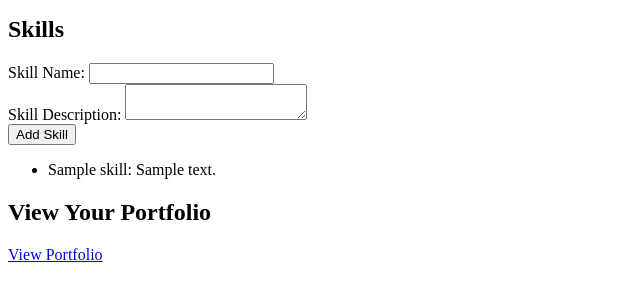
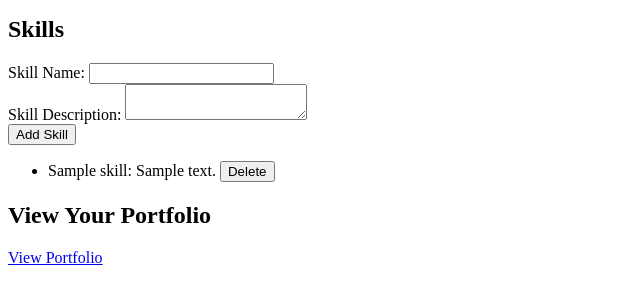
Before and after one commit to alinelmuller/dev-portfolio, a Django app: page /cms/1/ in a window 1280 px wide. Shown: the part 252-556 px from the top of the page, without its empty margins (0-640 px from the left). Run offline with Django 5.2, Linux system fonts and the light colour scheme; tables that the repository leaves empty hold one stand-in row (values such as "Sample post").

Commit message:
CMS adding delete to skills

```diff
--- a/main_app/templates/cms/index.html
+++ b/main_app/templates/cms/index.html
@@ -55,7 +55,13 @@
         {% endif %}
         <ul>
             {% for skill in portfolio.skills_set.all %}
-                <li>{{ skill.skill_name }}: {{ skill.skill_description }}</li>
+                <li>
+                    {{ skill.skill_name }}: {{ skill.skill_description }}
+                    <form method="post" action="{% url 'delete_skill' skill.id %}" style="display:inline;">
+                        {% csrf_token %}
+                        <button type="submit">Delete</button>
+                    </form>
+                </li>
             {% endfor %}
         </ul>
     {% else %}
--- a/main_app/templates/users/me.html
+++ b/main_app/templates/users/me.html
@@ -59,6 +59,10 @@
             <div class="card">
                 <h3>{{ skill.skill_name }}</h3>
                 <p>{{ skill.skill_description }}</p>
+                <form method="post" action="{% url 'delete_skill' skill.id %}" style="display:inline;">
+                    {% csrf_token %}
+                    <button type="submit">Delete</button>
+                </form>
             </div>
             {% endfor %}
         </div>
--- a/main_app/urls.py
+++ b/main_app/urls.py
@@ -10,6 +10,7 @@ urlpatterns = [
     path('cms/', views.create_portfolio, name='create_portfolio'),
     path('cms/<int:portfolio_id>/', views.edit_portfolio, name='edit_portfolio'),
     path('cms/<int:portfolio_id>/add_skill/', views.add_skill, name='add_skill'),
+    path('cms/skill/<int:skill_id>/delete/', views.delete_skill, name='delete_skill'),
     path('users/login/', views.login_user, name='login_user'),
     path('users/register/', views.register_user, name='register_user'),
     path('users/logout/', views.logout_user, name='logout_user'),
--- a/main_app/views.py
+++ b/main_app/views.py
@@ -76,6 +76,12 @@ def add_skill(request, portfolio_id):
         skill.save()
         return redirect('edit_portfolio', portfolio_id=portfolio.id)
 
+def delete_skill(request, skill_id):
+    skill = get_object_or_404(Skills, id=skill_id)
+    portfolio_id = skill.portfolio.id
+    skill.delete()
+    return redirect('edit_portfolio', portfolio_id=portfolio_id)
+
 def user_list(request):
     users = User.objects.all()
     return render(request, 'users/index.html', {'users': users})
```
